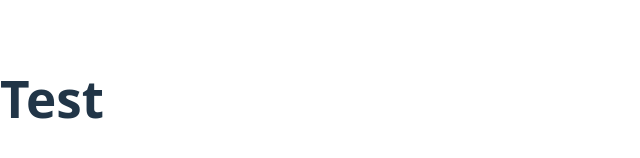
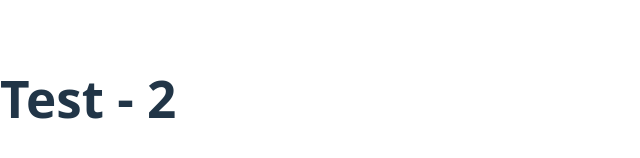
Before and after one commit to TizianoN/152-react-pokemon-collabs, a React (Vite) app: page / in a window 1280 px wide. Shown: the part 302-460 px from the top of the page, without its empty margins (0-640 px from the left). Built offline with nearby package versions, Linux system fonts and the light colour scheme.

Commit message:
edit title

```diff
--- a/src/App.jsx
+++ b/src/App.jsx
@@ -1,7 +1,7 @@
 export default function App() {
   return (
     <>
-      <h1>Test</h1>
+      <h1>Test - 2</h1>
     </>
   );
 }
```
